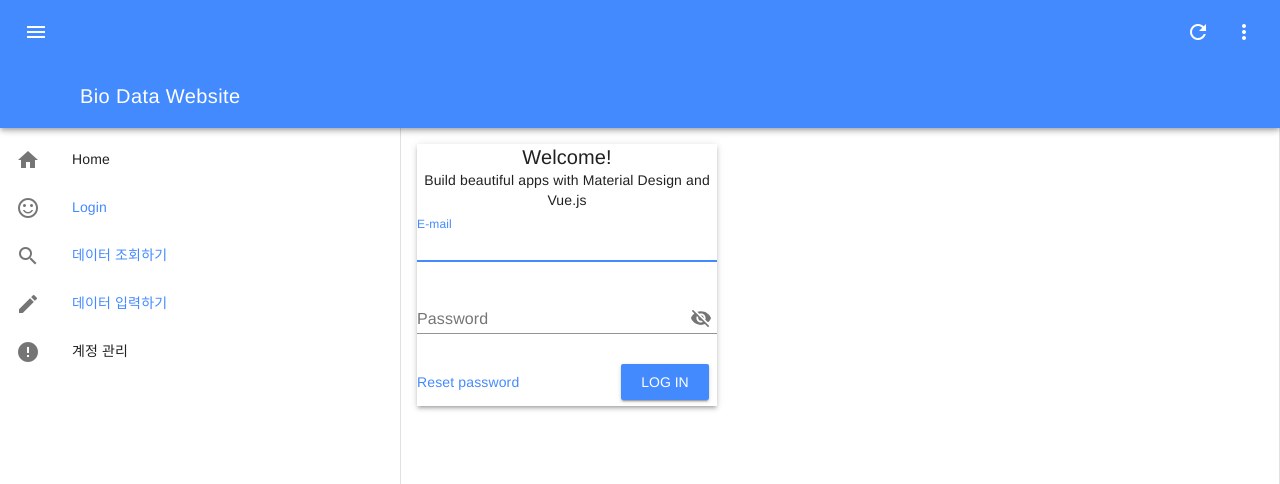
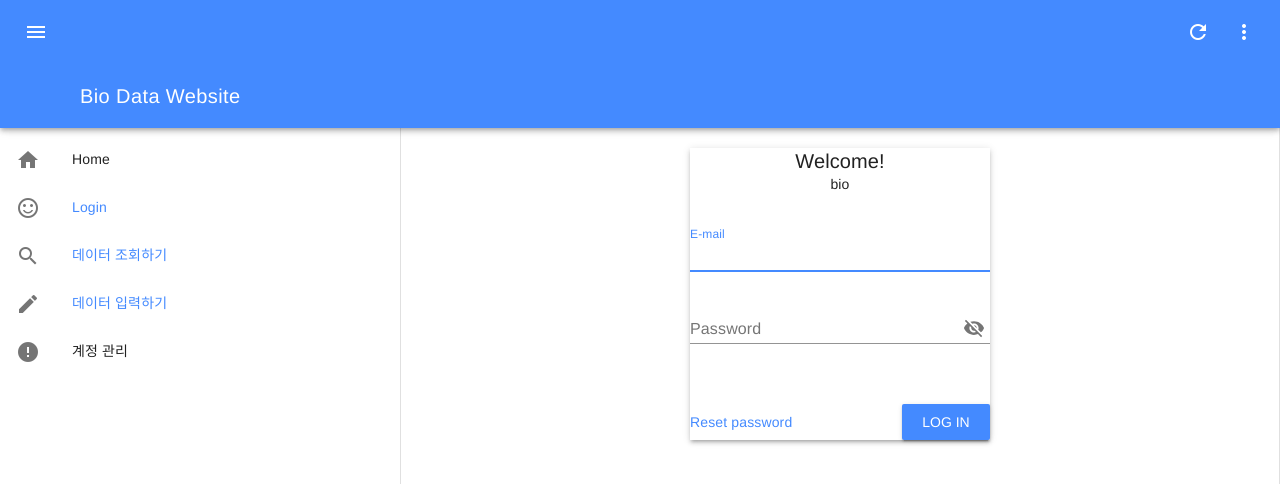
Before and after one commit to JihoMin/biodata, a Vue app in the folder client/: page /#/ in a window 1280 px wide. Shown: the top 484 px of the page. Built offline with nearby package versions, Linux system fonts and the light colour scheme; no server answers.

Commit message:
login css

```diff
--- a/client/src/components/Login.vue
+++ b/client/src/components/Login.vue
@@ -35,7 +35,7 @@
 
       <div class="title">
         <div class="md-title">Welcome!</div>
-        <div class="md-body-1">Build beautiful apps with Material Design and Vue.js</div>
+        <div class="md-body-1">bio</div>
       </div>
 
       <div class="form">
@@ -78,9 +78,49 @@ export default {
 </script>
 
 <!-- Add "scoped" attribute to limit CSS to this component only -->
-<style scoped>
-  .md-content{
-    width: 300px;
+<style lang="scss">
+.centered-container {
+  display: flex;
+  align-items: center;
+  justify-content: center;
+  position: relative;
+  height: 300px;
+  .title {
+    text-align: center;
+    margin-bottom: 30px;
+    width:300px;
+    // img {
+    //   margin-bottom: 16px;
+    //   max-width: 80px;
+    // }
+  }
+  .actions {
+    .md-button {
+      margin: 0;
+    }
+  }
+  .form {
+    margin-bottom: 60px;
+  }
+  md-content {
+    z-index: 1;
+    padding: 40px;
+    width: 100%;
+    max-width: 400px;
+    position: relative;
+  }
+  .loading-overlay {
+    z-index: 10;
+    top: 0;
+    left: 0;
+    right: 0;
+    position: absolute;
+    width: 100%;
     height: 100%;
+    background: rgba(255, 255, 255, 0.9);
+    display: flex;
+    align-items: center;
+    justify-content: center;
   }
+}
 </style>
```
Also changed, not shown: client/src/components/Search.vue (line endings or trailing spaces).
